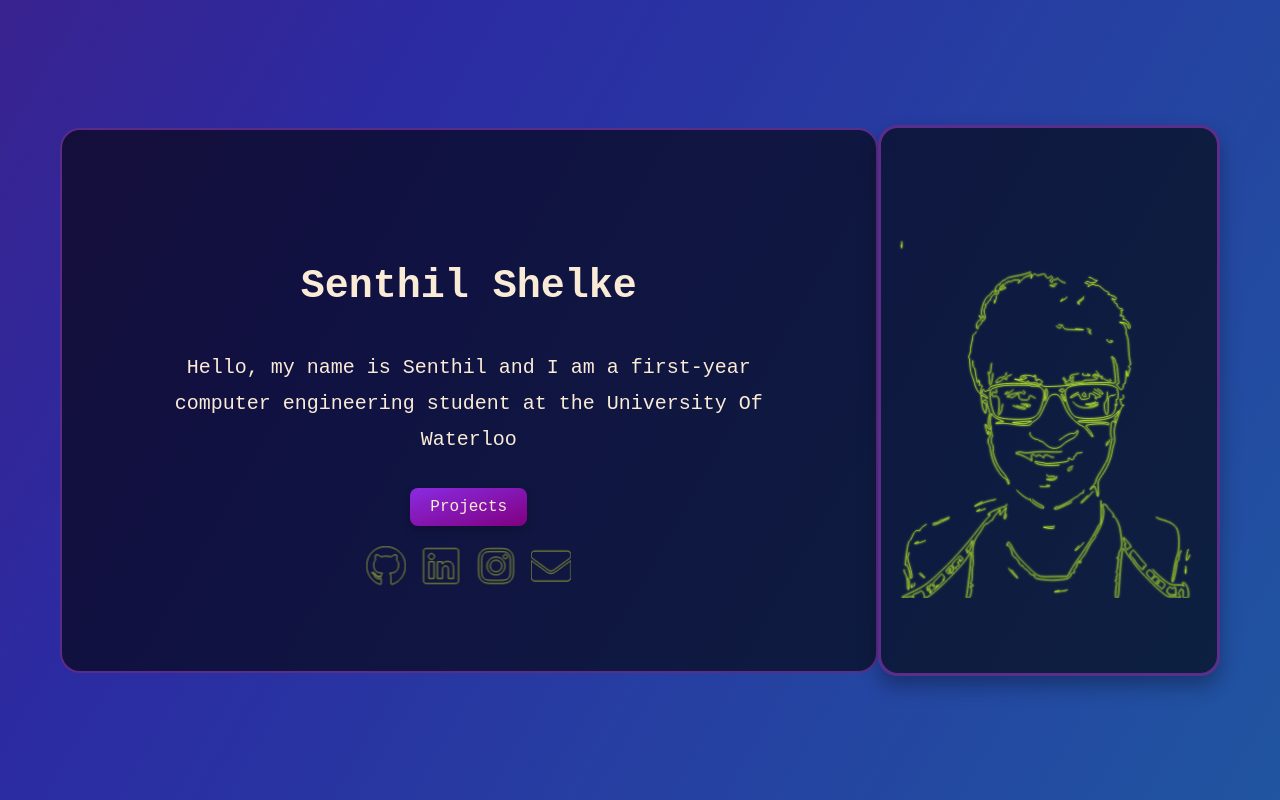
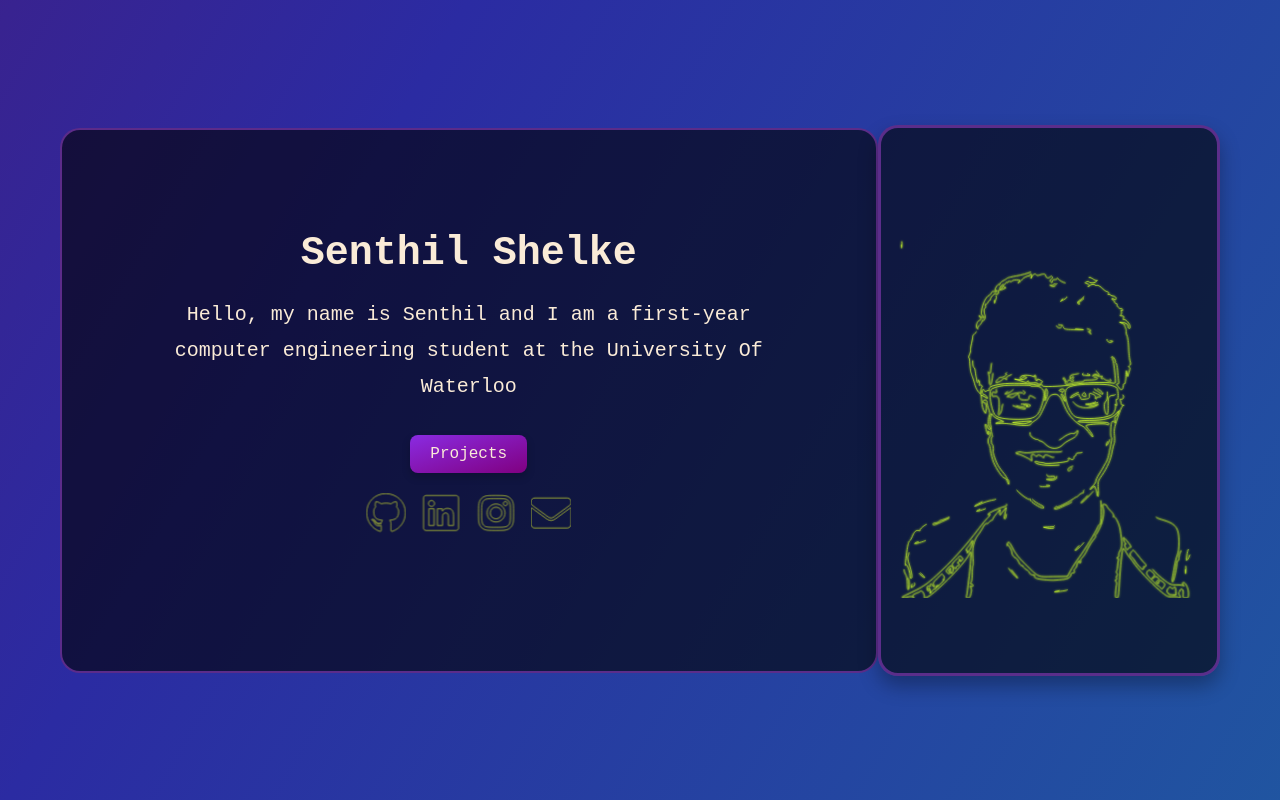
Before and after one commit to SenthilShelke/senthil-website, a React (Vite) app: page / in a window 1280 px wide. Built offline with nearby package versions, Linux system fonts and the light colour scheme.

Commit message:
updated css

```diff
--- a/src/index.css
+++ b/src/index.css
@@ -82,7 +82,8 @@ body {
   font-family: monospace;
   color: antiquewhite;
   text-align: center;
-  margin-bottom: 40px;
+  margin-top: 0; /* Remove unnecessary space above */
+  margin-bottom: 20px;
 }
 
 .paragraph {
```
